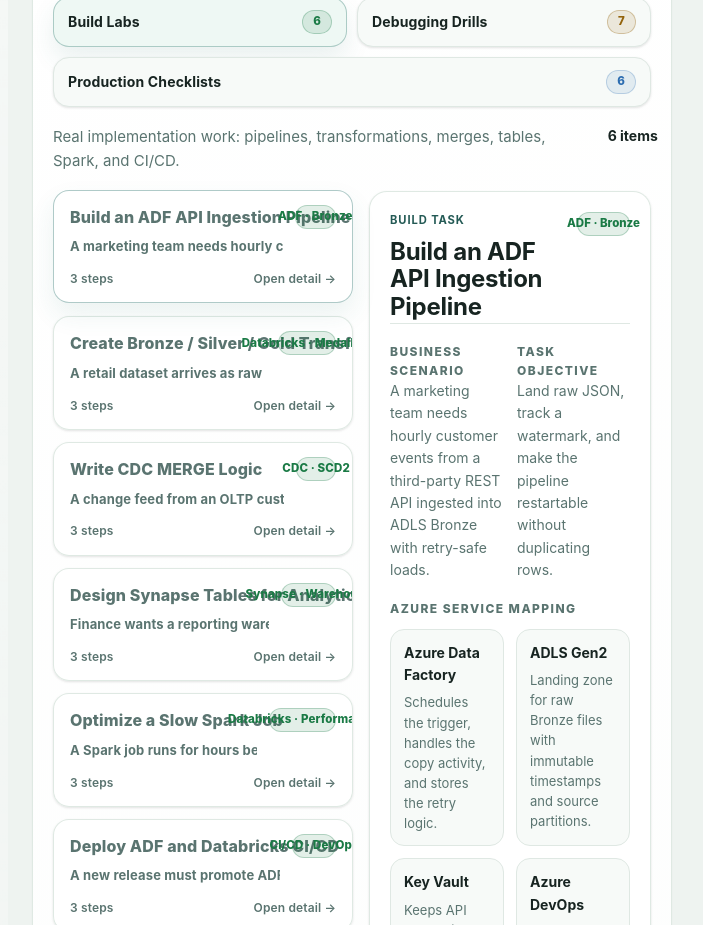
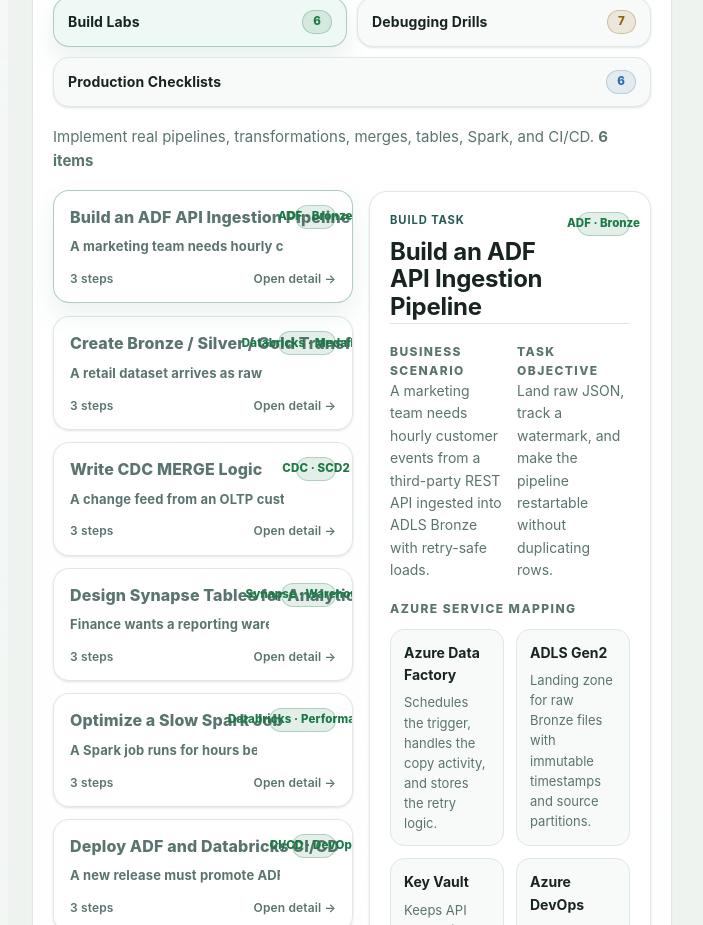
Before and after one commit to learningcode9/data-engineering-mastery, a React (Vite) app: page / in a window 1280 px wide. Shown: the part 2600-3525 px from the top of the page, without its empty margins (236-939 px from the left). Built offline with nearby package versions, Linux system fonts and the light colour scheme; no server answers.

Commit message:
Polish hands-on labs section

```diff
--- a/src/components/sections/HandsOnLabsPanel.jsx
+++ b/src/components/sections/HandsOnLabsPanel.jsx
@@ -6,7 +6,7 @@ const LAB_CATEGORIES = [
   {
     id: 'build',
     label: 'Build Labs',
-    description: 'Real implementation work: pipelines, transformations, merges, tables, Spark, and CI/CD.',
+    description: 'Implement real pipelines, transformations, merges, tables, Spark, and CI/CD.',
     count: buildLabs.length,
     variant: 'success',
   },
@@ -33,7 +33,8 @@ const LAB_SETS = {
 };
 
 function countLabel(categoryId) {
-  return `${LAB_SETS[categoryId]?.length ?? 0} items`;
+  const total = LAB_SETS[categoryId]?.length ?? 0;
+  return `${total} ${total === 1 ? 'item' : 'items'}`;
 }
 
 function ServiceGrid({ services }) {
@@ -259,8 +260,10 @@ const HandsOnLabsPanel = memo(function HandsOnLabsPanel() {
       </div>
 
       <div className="hol-intro-copy">
-        <p>{activeMeta?.description}</p>
-        <span>{countLabel(activeCategory)}</span>
+        <p>
+          {activeMeta?.description}{' '}
+          <strong>{countLabel(activeCategory)}</strong>
+        </p>
       </div>
 
       <div className="hol-layout">
@@ -294,7 +297,13 @@ const HandsOnLabsPanel = memo(function HandsOnLabsPanel() {
                   </Badge>
                 </div>
                 <div className="hol-list-item-footer">
-                  <span>{activeCategory === 'build' ? `${item.steps.length} steps` : activeCategory === 'debug' ? `${item.investigation.length} investigation steps` : `${item.items.length} checks`}</span>
+                  <span>
+                    {activeCategory === 'build'
+                      ? `${item.steps.length} steps`
+                      : activeCategory === 'debug'
+                        ? `${item.investigation.length} steps`
+                        : `${item.items.length} checks`}
+                  </span>
                   <span>Open detail →</span>
                 </div>
               </AppCard>
```
